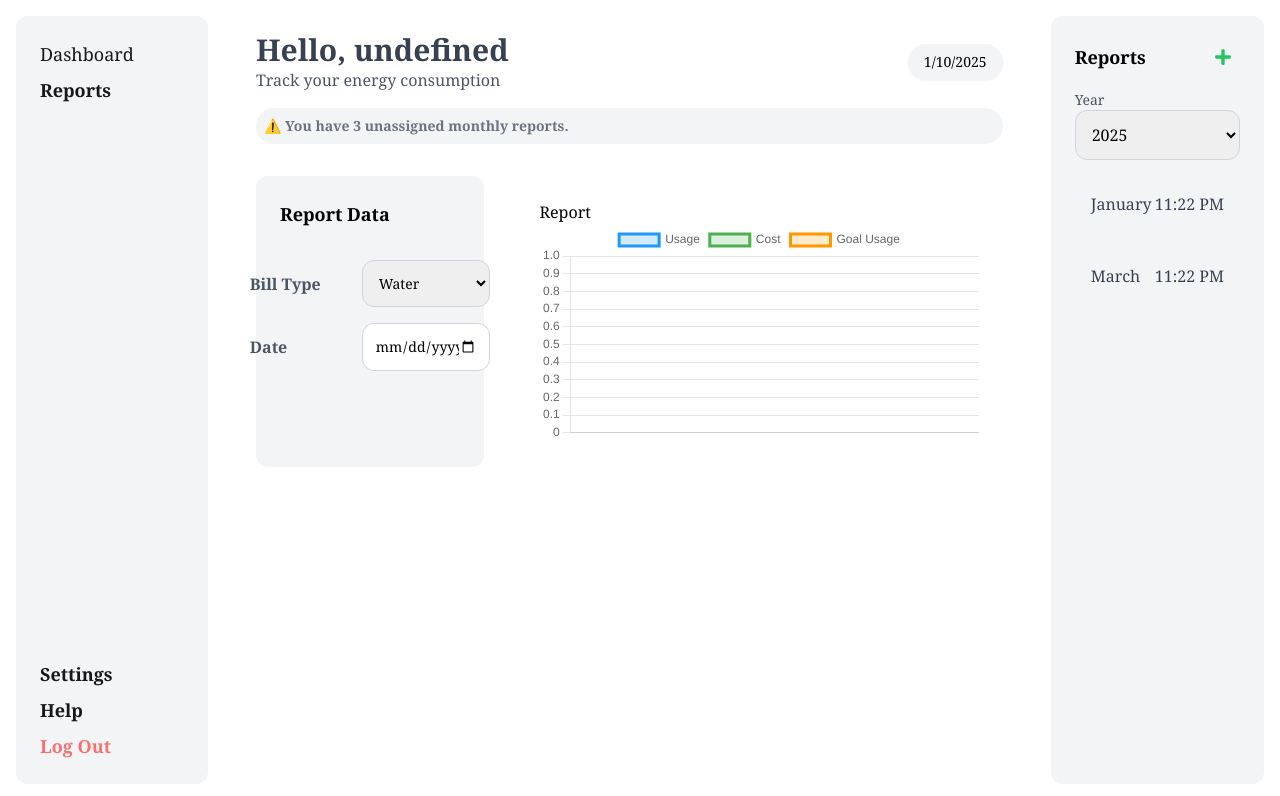
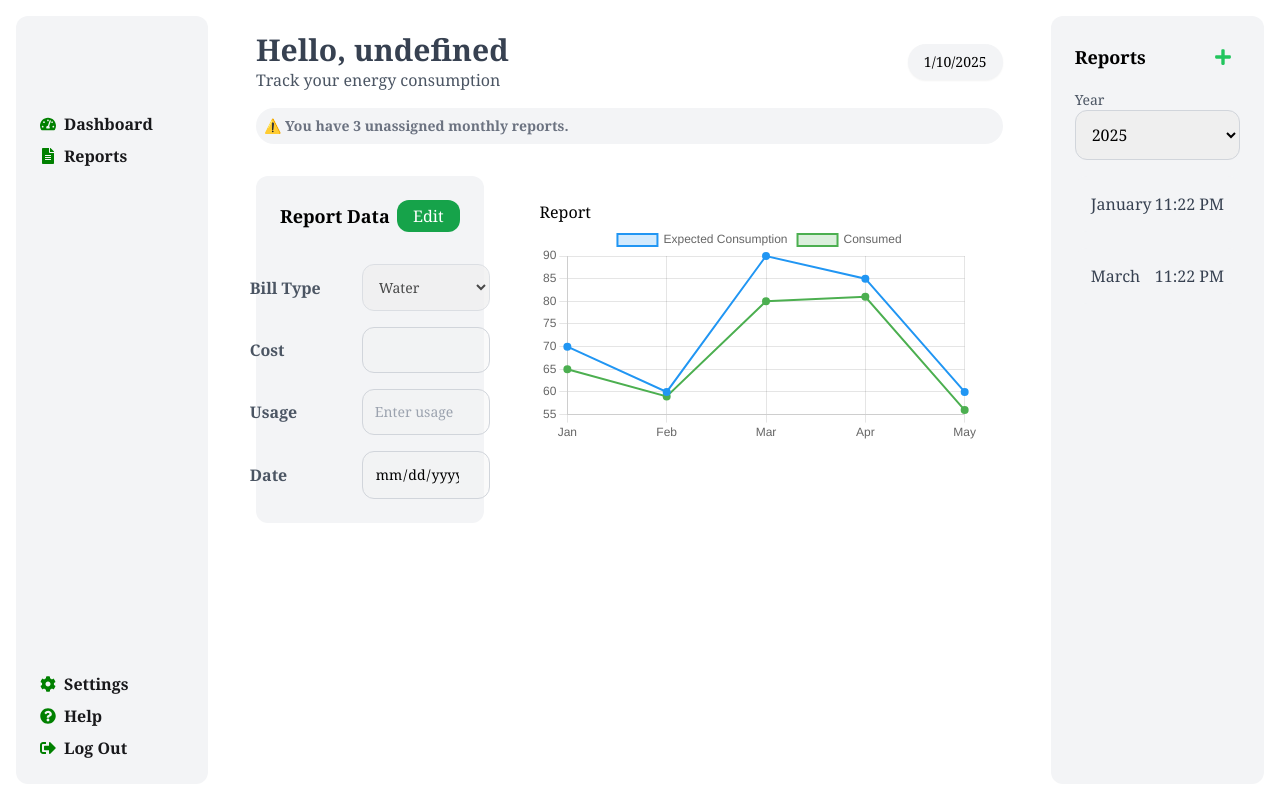
Before and after one commit to heyxdelaram/home-energy-app, a Next.js app: page /dashboard in a window 1280 px wide. Shown: the top 796 px of the page. Built offline with nearby package versions, Linux system fonts and the light colour scheme; no server answers; the database is empty.

Commit message:
report data and sidebar ui

```diff
--- a/src/app/components/ReportData.js
+++ b/src/app/components/ReportData.js
@@ -1,10 +1,41 @@
-import React from "react";
+"use client";
 
-const ReportData = () => {
+import React, { useState } from "react";
+
+const ReportData = ({
+  formData,
+  setFormData,
+  handleInputChange,
+  resetFormData,
+}) => {
+  const [isEditing, setIsEditing] = useState(false);
+
+  const handleEdit = () => {
+    setIsEditing(true);
+  };
+
+  const handleSave = () => {
+    setIsEditing(false);
+  };
+
+  const handleCancel = () => {
+    setIsEditing(false);
+    resetFormData();
+  };
+
   return (
     <div className="bg-gray-100 rounded-xl p-6 col-span-2">
-      <h3 className="text-lg font-bold mb-8 text-left">Report Data</h3>
-      <form className="space-y-4 flex flex-col items-center">
+      <div className="flex flex-row items-center justify-between mb-8">
+        <h3 className="text-lg font-bold text-left">Report Data</h3>
+        <button
+          onClick={handleEdit}
+          className="rounded-xl py-1 px-4 bg-green-600 text-white font-medium hover:bg-green-800"
+        >
+          Edit
+        </button>
+      </div>
+
+      <form className="space-y-4 flex flex-col items-center justify-between">
         <div className="space-y-4">
           {/* Select Utility Field */}
           <div className="flex flex-row items-center">
@@ -13,12 +44,47 @@ const ReportData = () => {
             </label>
             <select
               id="utility"
+              name="billType"
               className="w-32 p-3 border border-gray-300 rounded-xl focus:outline-none text-sm focus:ring-2 focus:ring-green-500"
+              value={formData.billType}
+              onChange={handleInputChange}
+              disabled={!isEditing} // Disable when not in edit mode
             >
               <option value="water">Water</option>
               <option value="gas">Gas</option>
               <option value="electricity">Electricity</option>
             </select>
+          </div>
+
+          {/* Cost Field */}
+          <div className="flex flex-row items-center">
+            <label className="block w-28 text-m font-semibold text-gray-600">
+              Cost
+            </label>
+            <input
+              type="number"
+              name="cost"
+              value={formData.cost}
+              onChange={handleInputChange}
+              className="w-32 p-3 border border-gray-300 rounded-xl focus:outline-none text-sm focus:ring-2 focus:ring-green-500"
+              disabled={!isEditing} // Disable when not in edit mode
+            />
+          </div>
+
+          {/* Usage Field */}
+          <div className="flex flex-row items-center">
+            <label className="block w-28 text-m font-semibold text-gray-600">
+              Usage
+            </label>
+            <input
+              type="number"
+              name="usage"
+              value={formData.usage}
+              onChange={handleInputChange}
+              className="w-32 p-3 border border-gray-300 rounded-xl focus:outline-none text-sm focus:ring-2 focus:ring-green-500"
+              placeholder="Enter usage"
+              disabled={!isEditing} // Disable when not in edit mode
+            />
           </div>
 
           {/* Date Field */}
@@ -29,10 +95,32 @@ const ReportData = () => {
             <input
               type="date"
               id="date"
+              name="date"
+              value={formData.date}
+              onChange={handleInputChange}
               className="w-32 p-3 border border-gray-300 rounded-xl focus:outline-none text-sm focus:ring-2 focus:ring-green-500"
+              disabled={!isEditing} // Disable when not in edit mode
             />
           </div>
         </div>
+
+        {/* Save and Cancel buttons */}
+        {isEditing && (
+          <div className="flex space-x-4 mt-4">
+            <button
+              onClick={handleSave}
+              className="py-2 px-4 bg-blue-600 text-white rounded-xl hover:bg-blue-800"
+            >
+              Save
+            </button>
+            <button
+              onClick={handleCancel}
+              className="py-2 px-4 bg-gray-600 text-white rounded-xl hover:bg-gray-800"
+            >
+              Cancel
+            </button>
+          </div>
+        )}
       </form>
     </div>
   );
--- a/src/app/components/Sidebar.js
+++ b/src/app/components/Sidebar.js
@@ -1,4 +1,12 @@
 import React from "react";
+import {
+  FaTachometerAlt,
+  FaFileAlt,
+  FaCog,
+  FaQuestionCircle,
+  FaSignOutAlt,
+  FaFile,
+} from "react-icons/fa";
 
 function Sidebar({ isOpen, setIsOpen }) {
   return (
@@ -18,29 +26,46 @@ function Sidebar({ isOpen, setIsOpen }) {
       <div
         className={`fixed top-0 left-0 w-64 bg-gray-100 font-semibold text-zinc-900 p-6 flex flex-col justify-between z-40 transform transition-transform rounded-xl m-4 ${
           isOpen ? "translate-x-0" : "-translate-x-full "
-        } lg:translate-x-0 lg:static lg:w-48`}
+        } lg:translate-x-0 lg:static lg:w-48 lg:pt-24`}
       >
-        <div className="space-y-2">
+        <div className="space-y-2 ">
           <a
             href="/dashboard"
-            className="block text-lg font-medium hover:text-green-400"
+            className="flex items-center space-x-2 block hover:text-green-800 text-m"
           >
-            Dashboard
+            <FaTachometerAlt color="green" /> {/* Dashboard Icon */}
+            <span>Dashboard</span>
           </a>
-          <a href="#" className="block text-lg hover:text-green-400">
-            Reports
+          <a
+            href="#"
+            className="flex items-center space-x-2 block text-m hover:text-green-800"
+          >
+            <FaFileAlt color="green" /> {/* Reports Icon */}
+            <span>Reports</span>
           </a>
         </div>
         {/* Footer Links */}
         <div className="space-y-2">
-          <a href="#" className="block text-lg hover:text-gray-400">
-            Settings
+          <a
+            href="#"
+            className="flex items-center space-x-2 block text-m hover:text-green-800"
+          >
+            <FaCog color="green" /> {/* Settings Icon */}
+            <span>Settings</span>
           </a>
-          <a href="#" className="block text-lg hover:text-gray-400">
-            Help
+          <a
+            href="#"
+            className="flex items-center space-x-2 block text-m hover:text-green-800"
+          >
+            <FaQuestionCircle color="green" /> {/* Help Icon */}
+            <span>Help</span>
           </a>
-          <a href="#" className="block text-lg text-red-400 hover:text-red-300">
-            Log Out
+          <a
+            href="#"
+            className="flex items-center space-x-2 block text-m hover:text-green-800"
+          >
+            <FaSignOutAlt color="green" /> {/* Log Out Icon */}
+            <span>Log Out</span>
           </a>
         </div>
       </div>
--- a/src/app/dashboard/page.js
+++ b/src/app/dashboard/page.js
@@ -84,6 +84,10 @@ export default function Dashboard() {
 
   const closeModal = () => {
     setIsModalOpen(false);
+    resetFormData();
+  };
+
+  const resetFormData = () => {
     setFormData({
       cost: "",
       usage: "",
@@ -188,10 +192,14 @@ export default function Dashboard() {
 
           <div className="grid text-black grid-cols-1 lg:grid-cols-6 gap-8">
             {/* Report Data Display Section */}
-            <ReportData />
-
+            <ReportData
+              formData={formData}
+              setFormData={setFormData}
+              handleInputChange={handleInputChange}
+              resetFormData={resetFormData}
+            />
             {/* Chart Section */}
-            <ChartComponent chartData={chartData} />
+            <ChartComponent chartData={data} />
           </div>
         </main>
         {/* Reports Section */}
```
